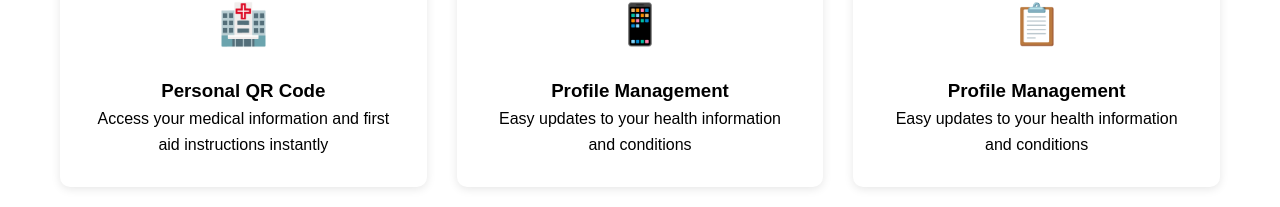
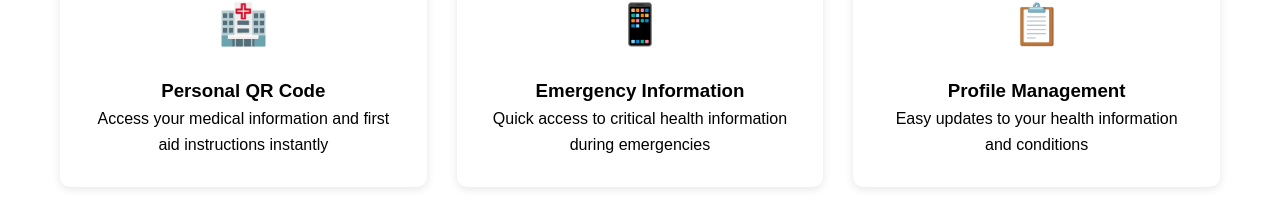
Before and after one commit to FathyTamerMobileDevelopment/FastAid, a plain HTML site: page index.html in a window 1280 px wide. Shown: the part 823-1030 px from the top of the page. Drawn offline with Linux system fonts and the light colour scheme.

Commit message:
changeFont

```diff
--- a/index.html
+++ b/index.html
@@ -15,10 +15,9 @@
                 <div class="nav-links">
                     <a href="#home" data-translate="home">Home</a>
                     <a href="#services" data-translate="services">Services</a>
-                <a href="#about"data-translate="about">About</a>
+                    <a href="#about" data-translate="about">About</a>
                     <a href="login.html" data-translate="login" class="login-btn">Login</a>
                     <a href="signup.html" data-translate="signup" class="signup-btn">Sign Up</a>
-                <!-- Add this to nav in all pages -->
                     <div class="language-switch">
                         <button onclick="switchLanguage('en')" class="lang-btn">English</button>
                         <button onclick="switchLanguage('ar')" class="lang-btn">عربي</button>
@@ -49,6 +48,7 @@
             <div class="container">
                 <h2 data-translate="ourServices">Our Services</h2>
                 <div class="services-grid">
+                    <!-- Service Cards -->
                     <div class="service-card">
                         <div class="service-icon">🏥</div>
                         <h3 data-translate="personalQR">Personal QR Code</h3>
@@ -56,8 +56,8 @@
                     </div>
                     <div class="service-card">
                         <div class="service-icon">📱</div>
-                    <h3 data-translate="profileManagement">Profile Management</h3>
-                    <p data-translate="profileManagementDesc">Easy updates to your health information and conditions</p>
+                        <h3 data-translate="emergencyInfo">Emergency Information</h3>
+                        <p data-translate="emergencyInfoDesc">Quick access to critical health information during emergencies</p>
                     </div>
                     <div class="service-card">
                         <div class="service-icon">📋</div>
```
Lines whose indentation alone changed are shown as unchanged.
